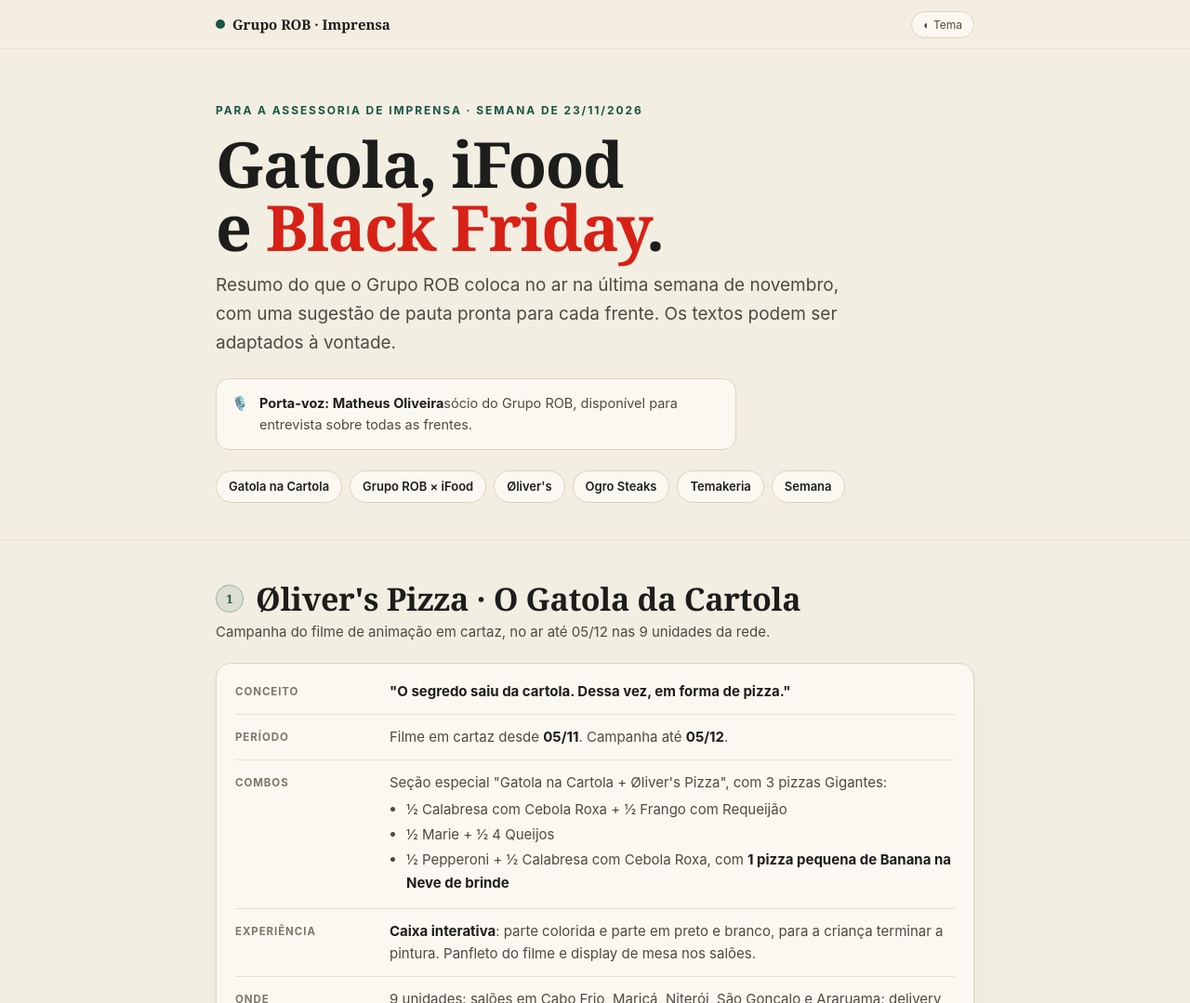
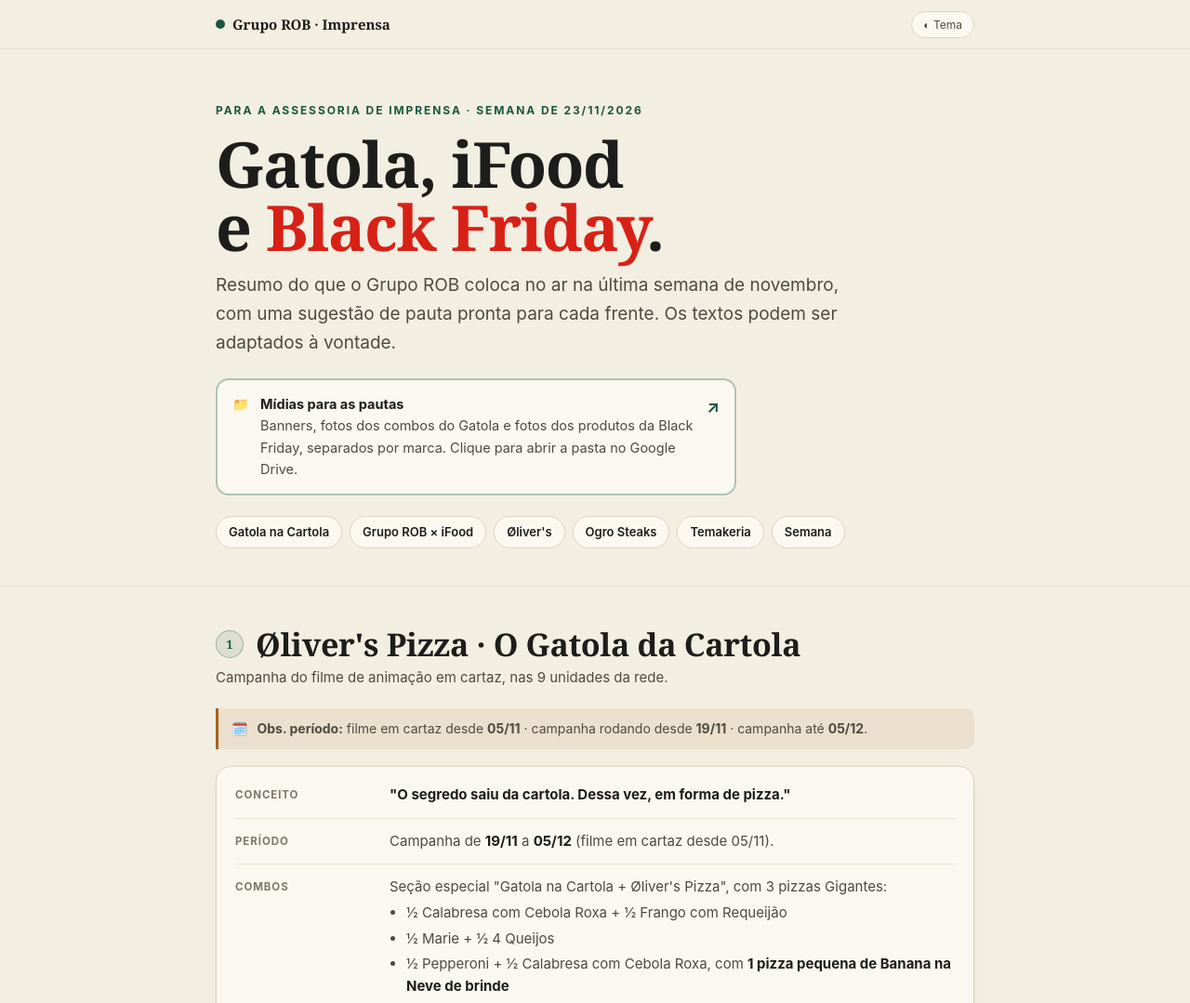
Before and after one commit to dev-seven7/assessoria-black-friday-nov26, a plain HTML site: page index.html in a window 1280 px wide. Shown: the top 1079 px of the page at 93% size. Drawn offline with Linux system fonts and the light colour scheme.

Commit message:
Gatola com obs. de período, nova pauta iFood, pasta de mídias no topo, sem porta-voz

```diff
--- a/index.html
+++ b/index.html
@@ -49,7 +49,11 @@ nav.jump a:hover{border-color:var(--accent)}
 .hero h1 .em{color:var(--red)}
 .lede{font-size:clamp(16px,2.3vw,19px);color:var(--ink-soft);max-width:58ch;margin:0}
 .spokes{margin-top:22px;display:flex;gap:12px;align-items:flex-start;background:var(--raised);border:1px solid var(--line);border-radius:14px;padding:14px 16px;font-size:14.5px;color:var(--ink-soft);max-width:560px}
-.spokes b{color:var(--ink)}
+.spokes b{color:var(--ink);display:block}
+a.spokes{text-decoration:none;border:2px solid var(--accent-soft);transition:border-color .15s}
+a.spokes:hover{border-color:var(--accent)}
+a.spokes:focus-visible{outline:2px solid var(--accent);outline-offset:2px}
+a.spokes .go{margin-left:auto;font-weight:700;color:var(--accent);font-size:18px}
 section{padding:44px 0;border-bottom:1px solid var(--line-soft)}
 .sechead{display:flex;align-items:center;gap:13px;margin:0 0 6px}
 .num{font-family:var(--serif);font-size:13px;font-weight:700;color:var(--accent);background:var(--accent-bg);border:1px solid var(--accent-soft);width:30px;height:30px;border-radius:999px;display:inline-flex;align-items:center;justify-content:center;flex:none}
@@ -109,7 +113,7 @@ footer{padding:34px 0 56px;font-size:13px;color:var(--ink-faint)}
  <div class="eyebrow">Para a assessoria de imprensa · semana de 23/11/2026</div>
  <h1>Gatola, iFood e <span class="em">Black Friday</span>.</h1>
  <p class="lede">Resumo do que o Grupo ROB coloca no ar na última semana de novembro, com uma sugestão de pauta pronta para cada frente. Os textos podem ser adaptados à vontade.</p>
- <div class="spokes"><span aria-hidden="true">🎙️</span><div><b>Porta-voz: Matheus Oliveira</b>sócio do Grupo ROB, disponível para entrevista sobre todas as frentes.</div></div>
+ <a class="spokes drive" href="https://drive.google.com/drive/folders/1_qlUAv4mwWBEmMTEyhdiVPb7da297jjA" target="_blank" rel="noopener"><span aria-hidden="true">📁</span><div><b>Mídias para as pautas</b>Banners, fotos dos combos do Gatola e fotos dos produtos da Black Friday, separados por marca. Clique para abrir a pasta no Google Drive.</div><span class="go" aria-hidden="true">↗</span></a>
  <nav class="jump" aria-label="Ir para">
   <a href="#gatola">Gatola na Cartola</a><a href="#ifood">Grupo ROB × iFood</a><a href="#olivers">Øliver's</a><a href="#ogro">Ogro Steaks</a><a href="#temakeria">Temakeria</a><a href="#semana">Semana</a>
  </nav>
@@ -119,10 +123,11 @@ footer{padding:34px 0 56px;font-size:13px;color:var(--ink-faint)}
 <!-- 1 GATOLA -->
 <section id="gatola"><div class="wrap">
  <div class="sechead"><span class="num">1</span><h2>Øliver's Pizza · O Gatola da Cartola</h2></div>
- <p class="subhead">Campanha do filme de animação em cartaz, no ar até 05/12 nas 9 unidades da rede.</p>
+ <p class="subhead">Campanha do filme de animação em cartaz, nas 9 unidades da rede.</p>
+ <div class="note" style="margin:0 0 18px"><span aria-hidden="true">🗓️</span><div><strong>Obs. período:</strong> filme em cartaz desde <strong>05/11</strong> · campanha rodando desde <strong>19/11</strong> · campanha até <strong>05/12</strong>.</div></div>
  <div class="facts"><dl>
   <div class="row"><dt>Conceito</dt><dd><strong>"O segredo saiu da cartola. Dessa vez, em forma de pizza."</strong></dd></div>
-  <div class="row"><dt>Período</dt><dd>Filme em cartaz desde <strong>05/11</strong>. Campanha até <strong>05/12</strong>.</dd></div>
+  <div class="row"><dt>Período</dt><dd>Campanha de <strong>19/11</strong> a <strong>05/12</strong> (filme em cartaz desde 05/11).</dd></div>
   <div class="row"><dt>Combos</dt><dd>Seção especial "Gatola na Cartola + Øliver's Pizza", com 3 pizzas Gigantes:
    <ul><li>½ Calabresa com Cebola Roxa + ½ Frango com Requeijão</li><li>½ Marie + ½ 4 Queijos</li><li>½ Pepperoni + ½ Calabresa com Cebola Roxa, com <strong>1 pizza pequena de Banana na Neve de brinde</strong></li></ul></dd></div>
   <div class="row"><dt>Experiência</dt><dd><strong>Caixa interativa</strong>: parte colorida e parte em preto e branco, para a criança terminar a pintura. Panfleto do filme e display de mesa nos salões.</dd></div>
@@ -134,7 +139,7 @@ footer{padding:34px 0 56px;font-size:13px;color:var(--ink-faint)}
   <p class="fina">Com caixa para a criança colorir e combos temáticos, a rede leva o filme em cartaz para as 9 unidades até 5 de dezembro</p>
   <p>Depois de "Coyote vs. Acme", a Øliver's Pizza volta a levar o cinema para a mesa. Com o filme de animação "O Gatola da Cartola" em cartaz desde 5 de novembro, a rede criou a campanha "O segredo saiu da cartola. Dessa vez, em forma de pizza.", que transforma o pedido de pizza num programa para a família.</p>
   <p>O cardápio ganhou a seção especial "Gatola na Cartola + Øliver's Pizza", com três combos de pizza Gigante: Calabresa com Cebola Roxa + Frango com Requeijão, Marie + 4 Queijos e Pepperoni + Calabresa com Cebola Roxa, essa última com uma pizza pequena de Banana na Neve de brinde. Os pedidos chegam numa caixa interativa, parte colorida e parte em preto e branco, para a criança terminar a pintura. Os salões também têm panfleto e display de mesa do filme.</p>
-  <p>A ação vale até 5 de dezembro nas 9 unidades da rede. Os endereços podem ser consultados no Instagram oficial da marca, @oliverspizza1.</p>
+  <p>A campanha está no ar desde 19 de novembro e vale até 5 de dezembro nas 9 unidades da rede. Os endereços podem ser consultados no Instagram oficial da marca, @oliverspizza1.</p>
  </div></article>
 </div></section>
 
@@ -157,9 +162,9 @@ footer{padding:34px 0 56px;font-size:13px;color:var(--ink-faint)}
   </tbody>
  </table></div>
  <article class="pauta"><div class="phead"><span class="plabel">Sugestão de pauta</span><button class="copy" type="button">Copiar texto</button></div><div class="pbody">
-  <h3>Do quintal em Maricá à vitrine do iFood: Grupo ROB junta pizza, burger e japonês na Black Friday</h3>
+  <h3>Pizza, burger ou japonês: Grupo ROB reúne suas três marcas numa só campanha de Black Friday no iFood</h3>
   <p class="fina">Nos dias 27 e 28 de novembro, Øliver's Pizza, Ogro Steaks e Temakeria Universitária dividem banner e vídeo no app, com ofertas 2 por 1 e descontos de até 35%</p>
-  <p>A história do Grupo ROB começa com a Øliver's Pizza, aberta há nove anos no quintal da casa da família, em Maricá. Hoje o grupo reúne três marcas e três culinárias, e chega à Black Friday com todas elas numa campanha só: nos dias 27 e 28 de novembro, Øliver's Pizza, Ogro Steaks e Temakeria Universitária aparecem juntas no banner da home e nos anúncios em vídeo do iFood no Rio de Janeiro. Quem abre o app escolhe entre pizza, burger e japonês sem sair da mesma vitrine.</p>
+  <p>Na Black Friday, o Grupo ROB coloca suas três marcas lado a lado. Nos dias 27 e 28 de novembro, Øliver's Pizza, Ogro Steaks e Temakeria Universitária aparecem juntas no banner da home e nos anúncios em vídeo do iFood no Rio de Janeiro. Quem abre o app escolhe entre pizza, burger e japonês numa mesma campanha.</p>
   <p>As ofertas incluem 2 por 1 em um produto de cada marca: a Muçarela Média da Øliver's Pizza por R$ 68,90, o P.C.Q (Pão, Carne e Queijo) do Ogro Steaks por R$ 59,90 e o Temaki Salmão Completo da Temakeria Universitária. Cada marca também tem uma seleção de pizzas, burgers, combos e combinados com descontos de até 35%.</p>
  </div></article>
 </div></section>
```
